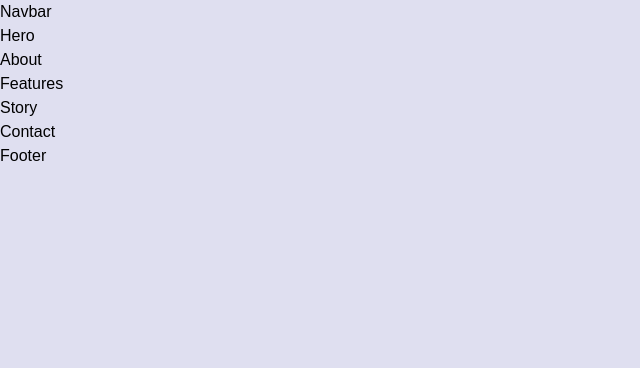
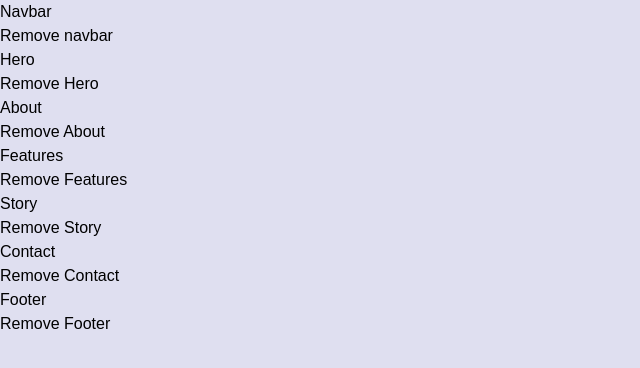
Before and after one commit to kinghennry/Brainwave-Landing-Page, a React (Vite) app: page / in a window 1280 px wide. Shown: the top 368 px of the page, without its empty margins (0-640 px from the left). Built offline with nearby package versions, Linux system fonts and the light colour scheme; a web font is replaced by a local one.

Commit message:
add remove text to comps

```diff
--- a/src/App.jsx
+++ b/src/App.jsx
@@ -18,12 +18,19 @@ export default function App() {
       {/* <Contact /> */}
       {/* <Footer /> */}
       <h1>Navbar</h1>
+      <p>Remove navbar</p>
       <h1>Hero</h1>
+      <p>Remove Hero</p>
       <h1>About</h1>
+      <p>Remove About</p>
       <h1>Features</h1>
+      <p>Remove Features</p>
       <h1>Story</h1>
+      <p>Remove Story</p>
       <h1>Contact</h1>
+      <p>Remove Contact</p>
       <h1>Footer</h1>
+      <p>Remove Footer</p>
     </main>
   )
 }
```
